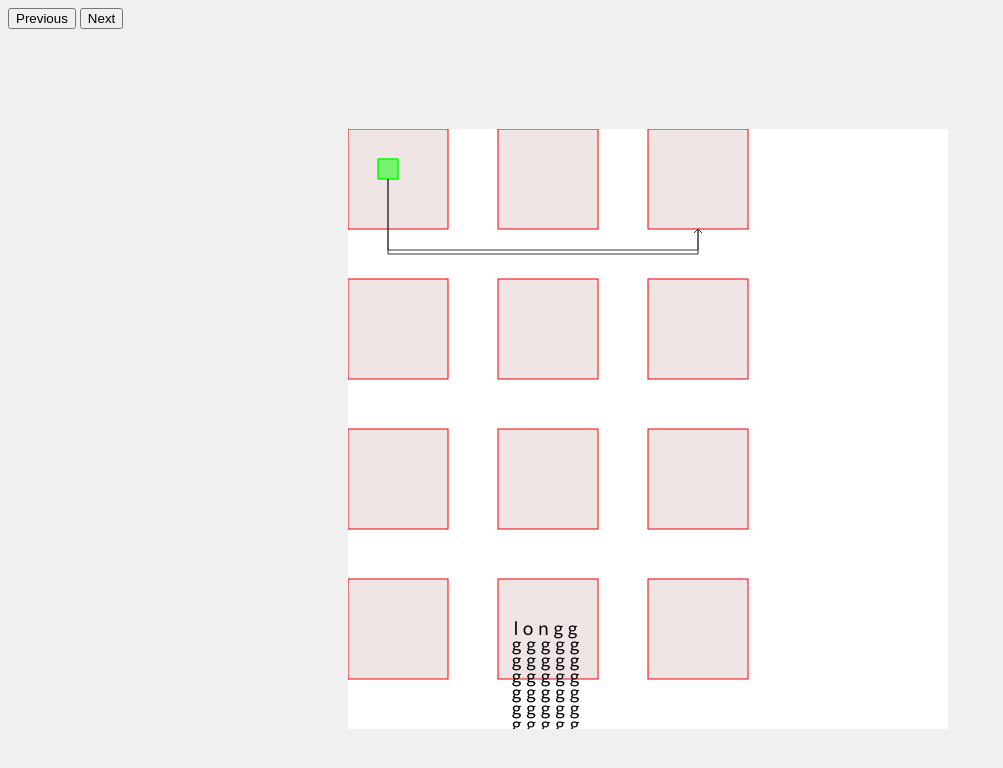
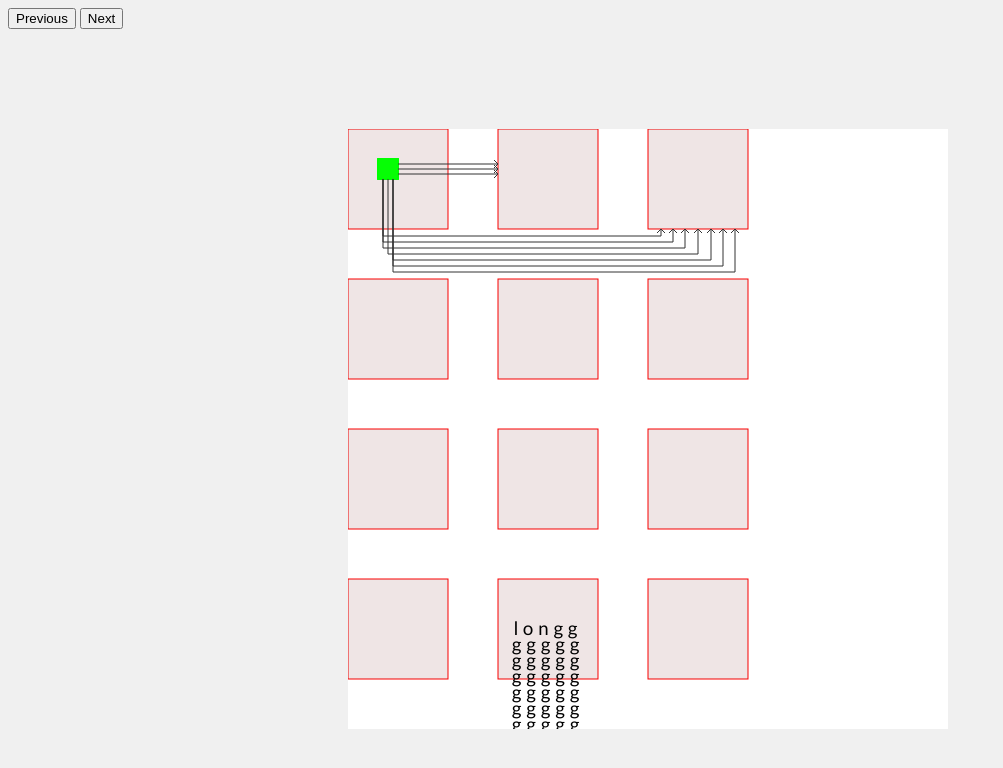
Before and after one commit to yangsibai/linkmap, a website: page src/index.html in a window 1280 px wide. Shown: the whole page, without its empty margins (0-1003 px from the left). Drawn offline with Linux system fonts and the light colour scheme.

Commit message:
update linkmap

```diff
--- a/package.json
+++ b/package.json
@@ -1,6 +1,6 @@
 {
   "name": "linkmap",
-  "version": "0.2.1",
+  "version": "0.3.2",
   "description": "link map",
   "main": "dist/lib.js",
   "scripts": {
--- a/src/index.html
+++ b/src/index.html
@@ -33,230 +33,230 @@
 <canvas id="can" width="600" height="600"></canvas>
 <script>
   var context = document.getElementById('can').getContext('2d');
-  //  var elements = [
-  //    {
-  //      id: 0,
-  //      x: 0,
-  //      y: 0,
-  //      width: 100,
-  //      height: 100,
-  //      links: [
-  //        {
-  //          x: 30,
-  //          y: 30,
-  //          width: 20,
-  //          height: 20,
-  //          target: 1
-  //        },
-  //        {
-  //          x: 30,
-  //          y: 30,
-  //          width: 20,
-  //          height: 20,
-  //          target: 2
-  //        },
-  //        {
-  //          x: 30,
-  //          y: 30,
-  //          width: 20,
-  //          height: 20,
-  //          target: 2
-  //        },
-  //        {
-  //          x: 30,
-  //          y: 30,
-  //          width: 20,
-  //          height: 20,
-  //          target: 2
-  //        },
-  //        {
-  //          x: 30,
-  //          y: 30,
-  //          width: 20,
-  //          height: 20,
-  //          target: 2
-  //        }
-  //      ]
-  //    },
-  //    {
-  //      id: 1,
-  //      x: 150,
-  //      y: 0,
-  //      width: 100,
-  //      height: 100,
-  //      links: [
-  //        {
-  //          x: 30,
-  //          y: 30,
-  //          width: 20,
-  //          height: 20,
-  //          target: 4
-  //        },
-  //        {
-  //          x: 30,
-  //          y: 30,
-  //          width: 20,
-  //          height: 50,
-  //          target: 7
-  //        }
-  //      ]
-  //    },
-  //    {
-  //      id: 2,
-  //      x: 300,
-  //      y: 0,
-  //      width: 100,
-  //      height: 100,
-  //      links: [
-  //        {
-  //          x: 30,
-  //          y: 30,
-  //          width: 20,
-  //          height: 20,
-  //          target: 0
-  //        },
-  //        {
-  //          x: 30,
-  //          y: 30,
-  //          width: 20,
-  //          height: 50,
-  //          target: 1
-  //        }
-  //      ]
-  //    },
-  //    {
-  //      id: 3,
-  //      x: 0,
-  //      y: 150,
-  //      width: 100,
-  //      height: 100,
-  //      links: [
-  //        {
-  //          x: 30,
-  //          y: 30,
-  //          width: 20,
-  //          height: 20,
-  //          target: 11
-  //        }
-  //      ]
-  //    },
-  //    {
-  //      id: 4,
-  //      x: 150,
-  //      y: 150,
-  //      width: 100,
-  //      height: 100,
-  //      links: [
-  //        {
-  //          x: 50,
-  //          y: 50,
-  //          width: 30,
-  //          height: 30,
-  //          target: 1
-  //        }
-  //      ]
-  //    },
-  //    {
-  //      id: 5,
-  //      x: 300,
-  //      y: 150,
-  //      width: 100,
-  //      height: 100,
-  //      links: [
-  //        {
-  //          x: 30,
-  //          y: 30,
-  //          width: 10,
-  //          height: 10,
-  //          target: 9
-  //        }
-  //      ]
-  //    },
-  //    {
-  //      id: 6,
-  //      x: 0,
-  //      y: 300,
-  //      width: 100,
-  //      height: 100,
-  //      links: []
-  //    },
-  //    {
-  //      id: 7,
-  //      x: 150,
-  //      y: 300,
-  //      width: 100,
-  //      height: 100,
-  //      links: [
-  //        {
-  //          x: 30,
-  //          y: 30,
-  //          width: 40,
-  //          height: 40,
-  //          target: 1
-  //        }
-  //      ]
-  //    },
-  //    {
-  //      id: 8,
-  //      x: 300,
-  //      y: 300,
-  //      width: 100,
-  //      height: 100
-  //    },
-  //    {
-  //      id: 9,
-  //      x: 0,
-  //      y: 450,
-  //      width: 100,
-  //      height: 100,
-  //      lineColor: '#00F',
-  //      links: [
-  //        {
-  //          x: 30,
-  //          y: 30,
-  //          width: 10,
-  //          height: 10,
-  //          target: 5
-  //        }
-  //      ]
-  //    },
-  //    {
-  //      name: 'longgggggggggggggggggggggggggggggggg',
-  //      id: 10,
-  //      x: 150,
-  //      y: 450,
-  //      width: 100,
-  //      height: 100
-  //    },
-  //    {
-  //      id: 11,
-  //      x: 300,
-  //      y: 450,
-  //      width: 100,
-  //      height: 100,
-  //      lineColor: '#0F0',
-  //      links: [
-  //        {
-  //          x: 30,
-  //          y: 30,
-  //          width: 20,
-  //          height: 20,
-  //          target: 3
-  //        }
-  //      ]
-  //    }
-  //  ];
-  //  var linkMap = new LinkMap({
-  //    context: context,
-  //    channelWidth: 50,
-  //    channelHeight: 50,
-  //    borderColor: '#f00',
-  //    fillColor: 'rgba(100,0,0,.1)',
-  //    linkBorderColor: '#0f0',
-  //    linkFillColor: 'rgba(0,255,0,0.3)',
-  //    lineColor: '#333',
-  //    fontSize: 14
-  //  });
+  //    var elements = [
+  //      {
+  //        id: 0,
+  //        x: 0,
+  //        y: 0,
+  //        width: 100,
+  //        height: 100,
+  //        links: [
+  //          {
+  //            x: 30,
+  //            y: 30,
+  //            width: 20,
+  //            height: 20,
+  //            target: 1
+  //          },
+  //          {
+  //            x: 30,
+  //            y: 30,
+  //            width: 20,
+  //            height: 20,
+  //            target: 2
+  //          },
+  //          {
+  //            x: 30,
+  //            y: 30,
+  //            width: 20,
+  //            height: 20,
+  //            target: 2
+  //          },
+  //          {
+  //            x: 30,
+  //            y: 30,
+  //            width: 20,
+  //            height: 20,
+  //            target: 2
+  //          },
+  //          {
+  //            x: 30,
+  //            y: 30,
+  //            width: 20,
+  //            height: 20,
+  //            target: 2
+  //          }
+  //        ]
+  //      },
+  //      {
+  //        id: 1,
+  //        x: 150,
+  //        y: 0,
+  //        width: 100,
+  //        height: 100,
+  //        links: [
+  //          {
+  //            x: 30,
+  //            y: 30,
+  //            width: 20,
+  //            height: 20,
+  //            target: 4
+  //          },
+  //          {
+  //            x: 30,
+  //            y: 30,
+  //            width: 20,
+  //            height: 50,
+  //            target: 7
+  //          }
+  //        ]
+  //      },
+  //      {
+  //        id: 2,
+  //        x: 300,
+  //        y: 0,
+  //        width: 100,
+  //        height: 100,
+  //        links: [
+  //          {
+  //            x: 30,
+  //            y: 30,
+  //            width: 20,
+  //            height: 20,
+  //            target: 0
+  //          },
+  //          {
+  //            x: 30,
+  //            y: 30,
+  //            width: 20,
+  //            height: 50,
+  //            target: 1
+  //          }
+  //        ]
+  //      },
+  //      {
+  //        id: 3,
+  //        x: 0,
+  //        y: 150,
+  //        width: 100,
+  //        height: 100,
+  //        links: [
+  //          {
+  //            x: 30,
+  //            y: 30,
+  //            width: 20,
+  //            height: 20,
+  //            target: 11
+  //          }
+  //        ]
+  //      },
+  //      {
+  //        id: 4,
+  //        x: 150,
+  //        y: 150,
+  //        width: 100,
+  //        height: 100,
+  //        links: [
+  //          {
+  //            x: 50,
+  //            y: 50,
+  //            width: 30,
+  //            height: 30,
+  //            target: 1
+  //          }
+  //        ]
+  //      },
+  //      {
+  //        id: 5,
+  //        x: 300,
+  //        y: 150,
+  //        width: 100,
+  //        height: 100,
+  //        links: [
+  //          {
+  //            x: 30,
+  //            y: 30,
+  //            width: 10,
+  //            height: 10,
+  //            target: 9
+  //          }
+  //        ]
+  //      },
+  //      {
+  //        id: 6,
+  //        x: 0,
+  //        y: 300,
+  //        width: 100,
+  //        height: 100,
+  //        links: []
+  //      },
+  //      {
+  //        id: 7,
+  //        x: 150,
+  //        y: 300,
+  //        width: 100,
+  //        height: 100,
+  //        links: [
+  //          {
+  //            x: 30,
+  //            y: 30,
+  //            width: 40,
+  //            height: 40,
+  //            target: 1
+  //          }
+  //        ]
+  //      },
+  //      {
+  //        id: 8,
+  //        x: 300,
+  //        y: 300,
+  //        width: 100,
+  //        height: 100
+  //      },
+  //      {
+  //        id: 9,
+  //        x: 0,
+  //        y: 450,
+  //        width: 100,
+  //        height: 100,
+  //        lineColor: '#00F',
+  //        links: [
+  //          {
+  //            x: 30,
+  //            y: 30,
+  //            width: 10,
+  //            height: 10,
+  //            target: 5
+  //          }
+  //        ]
+  //      },
+  //      {
+  //        name: 'longgggggggggggggggggggggggggggggggg',
+  //        id: 10,
+  //        x: 150,
+  //        y: 450,
+  //        width: 100,
+  //        height: 100
+  //      },
+  //      {
+  //        id: 11,
+  //        x: 300,
+  //        y: 450,
+  //        width: 100,
+  //        height: 100,
+  //        lineColor: '#0F0',
+  //        links: [
+  //          {
+  //            x: 30,
+  //            y: 30,
+  //            width: 20,
+  //            height: 20,
+  //            target: 3
+  //          }
+  //        ]
+  //      }
+  //    ];
+  var linkMap = new LinkMap({
+    context: context,
+    channelWidth: 50,
+    channelHeight: 50,
+    borderColor: '#f00',
+    fillColor: 'rgba(100,0,0,.1)',
+    linkBorderColor: '#0f0',
+    linkFillColor: 'rgba(0,255,0,0.3)',
+    lineColor: '#333',
+    fontSize: 14
+  });
 
   var elements = [
     {
@@ -266,27 +266,27 @@
       width: 100,
       height: 100,
       links: [
-//        {
-//          x: 30,
-//          y: 30,
-//          width: 20,
-//          height: 20,
-//          target: 1
-//        },
-//        {
-//          x: 30,
-//          y: 30,
-//          width: 20,
-//          height: 20,
-//          target: 1
-//        },
-//        {
-//          x: 30,
-//          y: 30,
-//          width: 20,
-//          height: 20,
-//          target: 1
-//        },
+        {
+          x: 30,
+          y: 30,
+          width: 20,
+          height: 20,
+          target: 1
+        },
+        {
+          x: 30,
+          y: 30,
+          width: 20,
+          height: 20,
+          target: 1
+        },
+        {
+          x: 30,
+          y: 30,
+          width: 20,
+          height: 20,
+          target: 1
+        },
         {
           x: 30,
           y: 30,
@@ -301,20 +301,41 @@
           height: 20,
           target: 2
         },
-//        {
-//          x: 30,
-//          y: 30,
-//          width: 20,
-//          height: 20,
-//          target: 2
-//        },
-//        {
-//          x: 30,
-//          y: 30,
-//          width: 20,
-//          height: 20,
-//          target: 2
-//        }
+        {
+          x: 30,
+          y: 30,
+          width: 20,
+          height: 20,
+          target: 2
+        },
+        {
+          x: 30,
+          y: 30,
+          width: 20,
+          height: 20,
+          target: 2
+        },
+        {
+          x: 30,
+          y: 30,
+          width: 20,
+          height: 20,
+          target: 2
+        },
+        {
+          x: 30,
+          y: 30,
+          width: 20,
+          height: 20,
+          target: 2
+        },
+        {
+          x: 30,
+          y: 30,
+          width: 20,
+          height: 20,
+          target: 2
+        }
       ]
     },
     {
--- a/src/lib.js
+++ b/src/lib.js
@@ -17,35 +17,8 @@
         return current.x === target.x;
     }
 
-    function convertPathsToLines(paths) {
-        var lines = [];
-        for (var i = 1; i < paths.length; i++) {
-            lines.push({
-                start: paths[i - 1],
-                end: paths[i]
-            });
-        }
-        return lines;
-    }
-
     function isHorizontal(line) {
         return line.start.y === line.end.y;
-    }
-
-    function isCoincide(line, takedLine) {
-        if (isHorizontal(line)) {
-            if (isHorizontal(takedLine)) {
-                if (line.start.y === takedLine.start.y) {
-                    return true; // TODO: fix this
-                }
-            }
-        }
-        if (!isHorizontal(takedLine)) {
-            if (line.start.x === takedLine.start.x) {
-                return true;
-            }
-        }
-        return false;
     }
 
     function defaultStr(val, defau) {
@@ -357,31 +330,39 @@
      * @param lineDelta
      * @returns {*}
      */
-    LinkMap.prototype.correctForPath = function (paths) {
-        for (var i = 2; i < paths.length; i++) {
+    LinkMap.prototype.correctForPath = function (paths, el, link) {
+        for (var i = 1; i < paths.length; i++) { // skip first line
             var line = {
                 start: paths[i - 1],
                 end: paths[i]
             };
-            if (i === paths.length - 1) { // head or tail lines
-                //if (isHorizontal(line)) {
-                //    var y = this.secFixLine('h', line.start.y);
-                //    paths[i - 1].y = y;
-                //    paths[i].y = y;
-                //} else {
-                //    var x = this.secFixLine('v', line.start.x);
-                //    paths[i - 1].x = x;
-                //    paths[i].x = x;
-                //}
-                continue;
-            } else {
+            if (i === 1) { // head or tail lines
                 if (isHorizontal(line)) {
-                    console.log('horizontal line');
-                    var y = this.mainFixLine('h', line.start.y);
+                    var y = this.findABetterLine('y', line.start.y, parseInt(link.height / 4, 10));
                     paths[i - 1].y = y;
                     paths[i].y = y;
                 } else {
-                    var x = this.mainFixLine('v', line.start.x);
+                    var x = this.findABetterLine('x', line.start.x, parseInt(link.width / 4, 10));
+                    paths[i - 1].x = x;
+                    paths[i].x = x;
+                }
+            } else if (i === paths.length - 1) {
+                if (isHorizontal(line)) {
+                    var y = this.findABetterLine('y', line.start.y, parseInt(el.height / 4, 10));
+                    paths[i - 1].y = y;
+                    paths[i].y = y;
+                } else {
+                    var x = this.findABetterLine('x', line.start.x, parseInt(el.width / 4, 10));
+                    paths[i - 1].x = x;
+                    paths[i].x = x;
+                }
+            } else {
+                if (isHorizontal(line)) {
+                    var y = this.findABetterLine('y', line.start.y, parseInt(this.channelHeight / 4, 10));
+                    paths[i - 1].y = y;
+                    paths[i].y = y;
+                } else {
+                    var x = this.findABetterLine('x', line.start.x, parseInt(this.channelWidth / 4, 10));
                     paths[i - 1].x = x;
                     paths[i].x = x;
                 }
@@ -389,95 +370,47 @@
         }
     };
 
-    LinkMap.prototype.recordIdealPaths = function (paths) {
-        var lines = convertPathsToLines(paths);
-        for (var i = 0; i < lines.length; i++) {
-            var line = lines[i];
-            if (i === 0 || i === lines.length - 1) {// head and tail lines
-                if (isHorizontal(line)) {
-                    this.secHLine(line.start.y);
-                } else {
-                    this.secVLine(line.start.x);
-                }
-            } else {
-                if (isHorizontal(line)) {
-                    this.mainHLine(line.start.y);
-                } else {
-                    this.mainVLine(line.start.x);
-                }
+    LinkMap.prototype.fixALine = function (prop, val) {
+        if (this.lines[prop][val]) {
+            this.lines[prop][val]++;
+            var consult = parseInt(this.lines[prop][val] / 2, 10);
+            if (this.lines[prop][val] % 2 === 0) {
+                return val + 4 * consult;
             }
+            return val - 4 * consult;
         }
+        this.lines[prop][val] = 1;
+        return val;
     };
 
-    LinkMap.prototype.mainHLine = function (h) {
-        if (this.mainLines.h[h] === undefined) {
-            this.mainLines.h[h] = 0;
-        }
-    };
-
-    LinkMap.prototype.mainVLine = function (v) {
-        if (this.mainLines.v[v] === undefined) {
-            this.mainLines.v[v] = 0;
-        }
-    };
-
-    LinkMap.prototype.secHLine = function (h) {
-        if (this.secLines.h[h] === undefined) {
-            this.secLines.h[h] = 0;
-        }
-    };
-
-    LinkMap.prototype.secVLine = function (v) {
-        if (this.secLines.v[v] === undefined) {
-            this.secLines.v[v] = 0;
-        }
-    };
-
-    LinkMap.prototype.mainFixLine = function (prop, val, retryTimes) {
-        var original = val;
-        var fixed = this.fixLine("mainLines", prop, val, retryTimes);
-        console.log(original, fixed);
-        return fixed;
-    };
-
-    LinkMap.prototype.secFixLine = function (prop, val, retryTimes) {
-        var original = val;
-        var fixed = this.fixLine("secLines", prop, val, retryTimes);
-        console.log("sec fix lines >>>>>>>>>>>>>>>>>>>>>>>>>>>>>>:", original, fixed);
-        return fixed;
-    };
-
-    LinkMap.prototype.fixLine = function (store, vOrh, val, retryTimes) {
-        if (retryTimes === undefined) {
-            retryTimes = 3;
-        }
-        if (!this[store][vOrh][val] || retryTimes === 0) { // if didn't taken or first time come or retry max times
-            this[store][vOrh][val] = this[store][vOrh][val] + 1 || 1;
+    LinkMap.prototype.findABetterLine = function (prop, val, offset) {
+        if (!offset || offset < 4) {
             return val;
         }
-        if (this[store][vOrh][val] % 2 === 0) {
-            return this.fixLine(store, vOrh, val + 4, retryTimes - 1);
-        } else {
-            return this.fixLine(store, vOrh, val - 4, retryTimes - 1);
+        if (this.lines[prop][val]) {
+            this.lines[prop][val]++;
+            if (this.lines[prop][val] % 2 === 0) {
+                return this.findABetterLine(prop, val - offset, parseInt(offset / 2, 10));
+            }
+            return this.findABetterLine(prop, val + offset, parseInt(offset / 2, 10));
         }
+        this.lines[prop][val] = 1;
+        return val;
     };
 
     LinkMap.prototype.draw = function (elements) {
+        if (!elements || elements.length === 0) {
+            return;
+        }
         var context = this.context;
-        var takeUpLines = [];
-        var lineDelta = this.lineDelta;
         var self = this;
+        this.elements = elements;
+        this.drawIndex = -1;
 
-        this.elements = elements;
-        this.mainLines = {
-            h: {},
-            v: {}
+        this.lines = {
+            x: {},
+            y: {}
         };
-        this.secLines = {
-            h: {},
-            v: {}
-        };
-        this.drawIndex = -1;
 
         convertRelativePositionToAbsolute(elements);
 
@@ -495,9 +428,7 @@
                 if (target) {
                     (function () {
                         var idealPaths = self.findIdealPaths(el, target, link);
-                        self.recordIdealPaths(idealPaths);
-                        self.correctForPath(idealPaths);
-                        //correctPaths(idealPaths);
+                        self.correctForPath(idealPaths, el, link);
                         pathArray.push({
                             lineColor: el.lineColor,
                             paths: idealPaths
```
